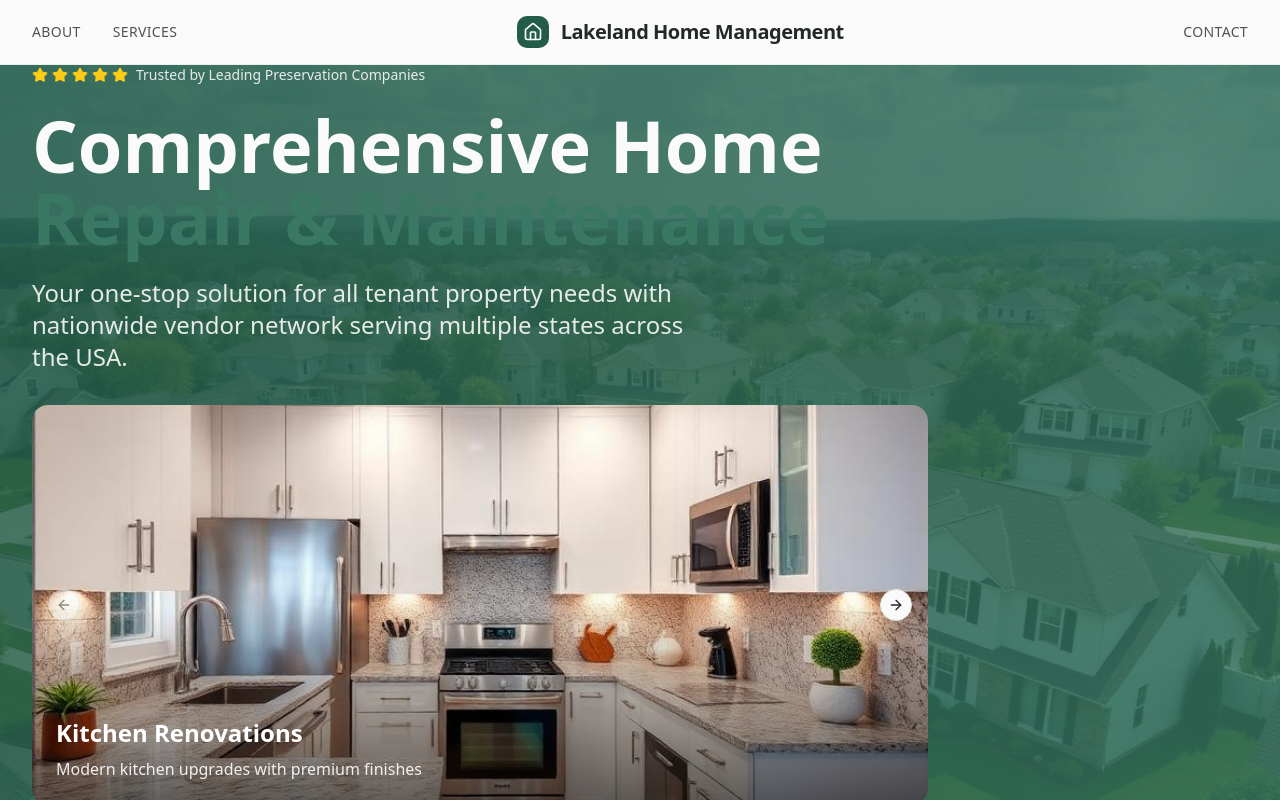
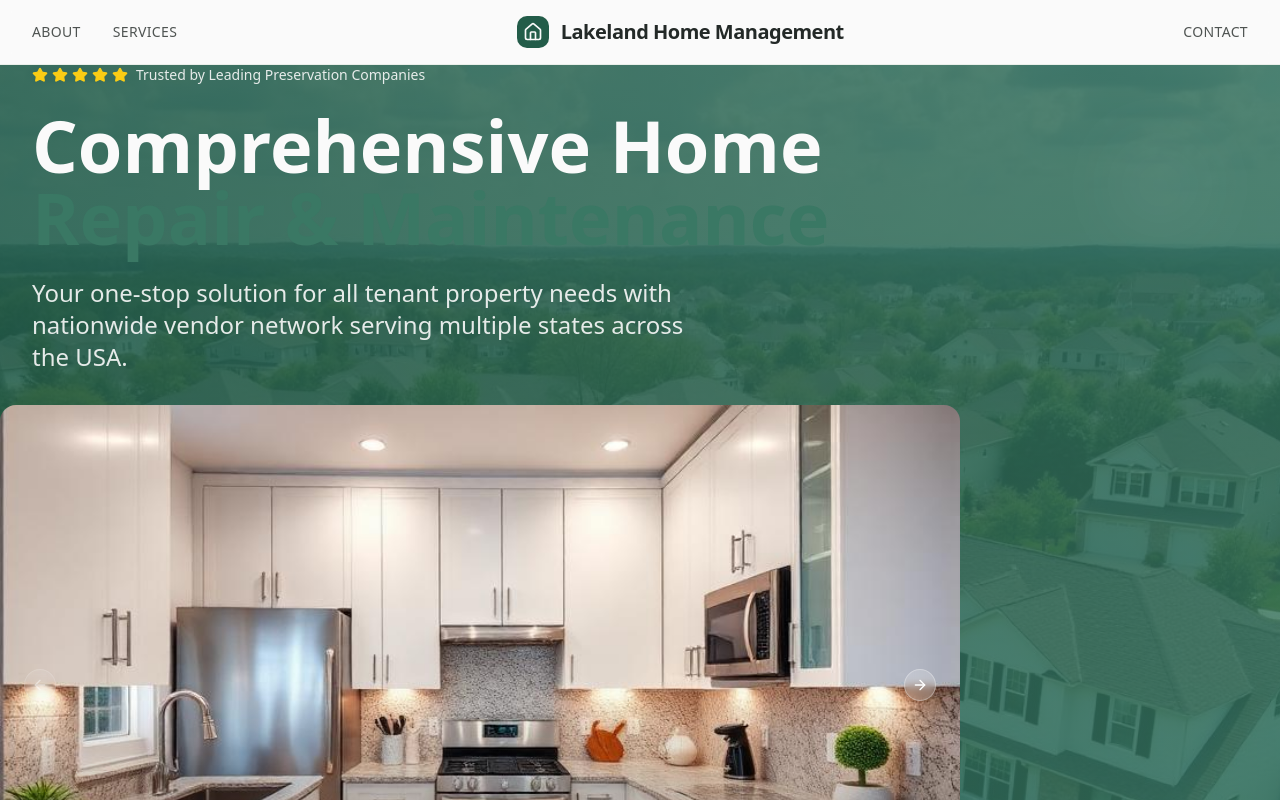
Before and after one commit to RexSystemsbd/evergreen-lakeland-remake, a React (Vite) app: page / in a window 1280 px wide. Shown: the top 800 px of the page. Built offline with nearby package versions, Linux system fonts and the light colour scheme.

Commit message:
Refactor: Implement full page slider
Updated the website to use a full-page slider for navigation between sections. This change enhances the user experience by providing a more immersive and continuous flow through the content.

```diff
--- a/src/components/HeroSection.tsx
+++ b/src/components/HeroSection.tsx
@@ -42,8 +42,8 @@ const HeroSection = () => {
             Your one-stop solution for all tenant property needs with nationwide vendor network serving multiple states across the USA.
           </p>
 
-          {/* Property Slider */}
-          <div className="mb-8">
+          {/* Property Slider - Full Page */}
+          <div className="mb-8 -mx-4 sm:-mx-6 lg:-mx-8">
             <PropertySlider />
           </div>
 
--- a/src/components/PropertySlider.tsx
+++ b/src/components/PropertySlider.tsx
@@ -30,25 +30,25 @@ const PropertySlider = () => {
   ];
 
   return (
-    <div className="w-full max-w-4xl mx-auto">
-      <Carousel className="w-full">
-        <CarouselContent>
+    <div className="w-full h-[60vh] md:h-[70vh]">
+      <Carousel className="w-full h-full">
+        <CarouselContent className="h-full">
           {slides.map((slide, index) => (
-            <CarouselItem key={index}>
-              <Card className="border-0 bg-transparent">
-                <CardContent className="p-0">
-                  <div className="relative rounded-2xl overflow-hidden shadow-elegant">
+            <CarouselItem key={index} className="h-full">
+              <Card className="border-0 bg-transparent h-full">
+                <CardContent className="p-0 h-full">
+                  <div className="relative h-full w-full rounded-2xl overflow-hidden shadow-elegant">
                     <img
                       src={slide.image}
                       alt={slide.title}
-                      className="w-full h-[300px] md:h-[400px] object-cover"
+                      className="w-full h-full object-cover"
                     />
                     <div className="absolute inset-0 bg-gradient-to-t from-black/60 via-transparent to-transparent" />
-                    <div className="absolute bottom-0 left-0 right-0 p-6 text-white">
-                      <h3 className="text-xl md:text-2xl font-bold mb-2">
+                    <div className="absolute bottom-0 left-0 right-0 p-6 md:p-8 text-white">
+                      <h3 className="text-2xl md:text-3xl lg:text-4xl font-bold mb-3">
                         {slide.title}
                       </h3>
-                      <p className="text-white/90 text-sm md:text-base">
+                      <p className="text-white/90 text-base md:text-lg lg:text-xl">
                         {slide.description}
                       </p>
                     </div>
@@ -58,8 +58,8 @@ const PropertySlider = () => {
             </CarouselItem>
           ))}
         </CarouselContent>
-        <CarouselPrevious className="left-4" />
-        <CarouselNext className="right-4" />
+        <CarouselPrevious className="left-6 bg-white/20 backdrop-blur-sm border-white/30 text-white hover:bg-white/30" />
+        <CarouselNext className="right-6 bg-white/20 backdrop-blur-sm border-white/30 text-white hover:bg-white/30" />
       </Carousel>
     </div>
   );
```
